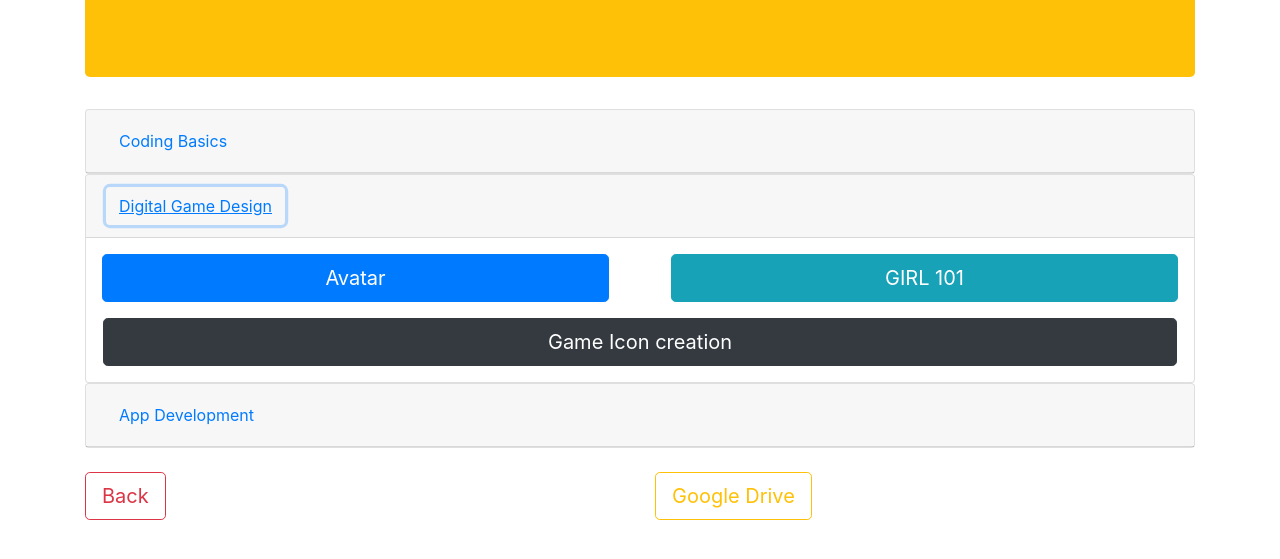
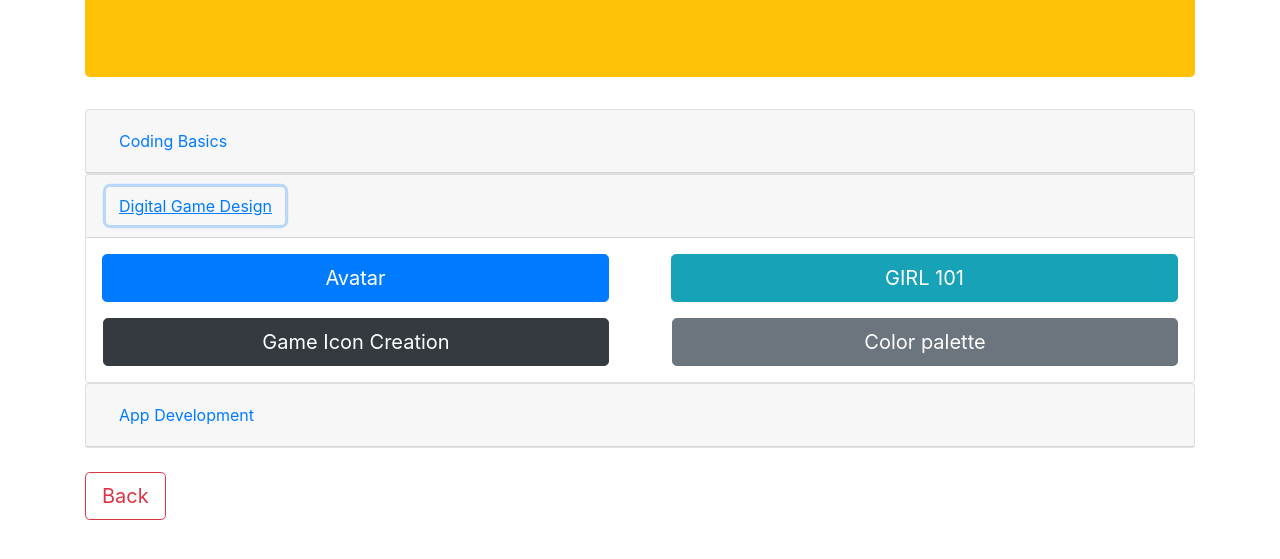
Before and after one commit to samuelemf/cadette-girlscouts-pupr, a plain HTML site: page ambassador/index.html in a window 1280 px wide. Both pictures are taken after a click on the button "Digital Game Design". Shown: the part 163-722 px from the top of the page. Drawn offline with nearby package versions, Linux system fonts and the light colour scheme.

Commit message:
Finished game design section.

```diff
--- a/ambassador/index.html
+++ b/ambassador/index.html
@@ -31,7 +31,7 @@
               <div class="card-body">
                 <div class="row">
                   <div class="col">
-                    <a class="btn btn-dark btn-lg btn-block" href="https://jsfiddle.net/samuelemf/8b2z0n1e/4/" target="_blank" rel="noopener noreferrer">Album Cover Creation</a>
+                    <a class="btn btn-warning btn-lg btn-block" href="https://jsfiddle.net/samuelemf/8b2z0n1e/4/" target="_blank" rel="noopener noreferrer">Album Cover Creation</a>
                   </div>
                 </div>
               </div>
@@ -56,7 +56,10 @@
               </div>
               <div class="row">
                 <div class="col p-3 ml-3 mr-3">
-                  <a class="btn btn-dark btn-lg btn-block" href="https://jsfiddle.net/samuelemf/szqdy5Lr/17/" target="_blank" rel="noopener noreferrer">Game Icon creation</a>
+                  <a class="btn btn-dark btn-lg btn-block" href="https://jsfiddle.net/samuelemf/j086bgs3/7/" target="_blank" rel="noopener noreferrer">Game Icon Creation</a>
+                </div>
+                <div class="col mt-3 ml-3 mr-3">
+                  <a class="btn btn-secondary btn-lg btn-block" href="https://samuelemf.github.io/ambassador/resources/ColorPalette.pdf" target="_blank" rel="noopener noreferrer">Color palette</a>
                 </div>
               </div>
             </div>
@@ -72,7 +75,7 @@
             <div id="collapseThree" class="collapse" aria-labelledby="headingThree" data-parent="#accordion">
               <div class="row">
                 <div class="col p-3 ml-3 mr-3">
-                  <a class="btn btn-dark btn-lg btn-block" href="https://jsfiddle.net/samuelemf/f7Lte9ug/37/" target="_blank" rel="noopener noreferrer">Top 10 favorite music artists</a>
+                  <a class="btn btn-success btn-lg btn-block" href="https://jsfiddle.net/samuelemf/pet87o3c/" target="_blank" rel="noopener noreferrer">Top 10 favorite music artists</a>
                 </div>
               </div>
             </div>
@@ -84,9 +87,6 @@
       <div class="col">
         <a href="https://samuelemf.github.io/" class="btn btn-outline-danger btn-lg" role="button" aria-pressed="true">Back</a>
       </div>
-      <div class="col">
-        <a href="https://drive.google.com/drive/u/1/folders/1HqHOlJPOkOgsUdtO0kx0pkwxcyH6Ddsl" class="btn btn-outline-warning btn-lg" role="button" aria-pressed="true">Google Drive</a>
-      </div>
     </div>
   </div>
 </body>
```
Also changed, not shown: 1 other file.
